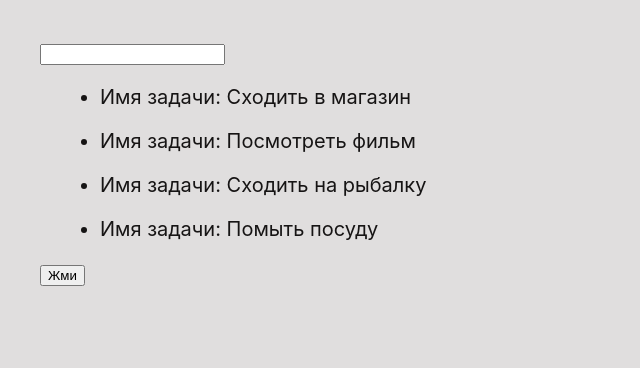
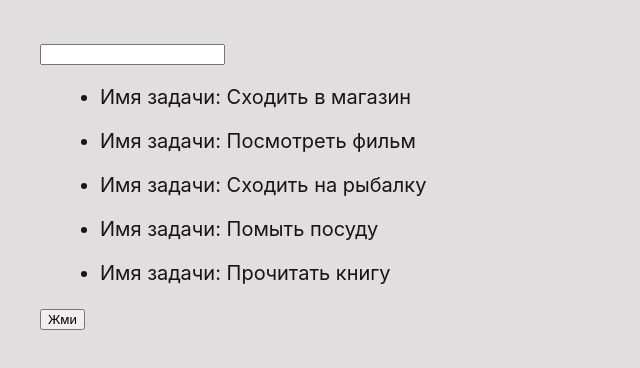
Before and after one commit to DrusMarkonii/React, a React (Create React App) app: page / in a window 1280 px wide. Shown: the top 368 px of the page, without its empty margins (0-640 px from the left). Built offline with nearby package versions, Linux system fonts and the light colour scheme.

Commit message:
feat: add 5-th task

```diff
--- a/src/App.js
+++ b/src/App.js
@@ -23,7 +23,12 @@ const tasks = [
       id: 4,
       taskName: 'Помыть посуду',
       isImportant: true
-  }
+  },
+  {
+    id: 5,
+    taskName: 'Прочитать книгу',
+    isImportant: true
+}
 ]
 
 
```
